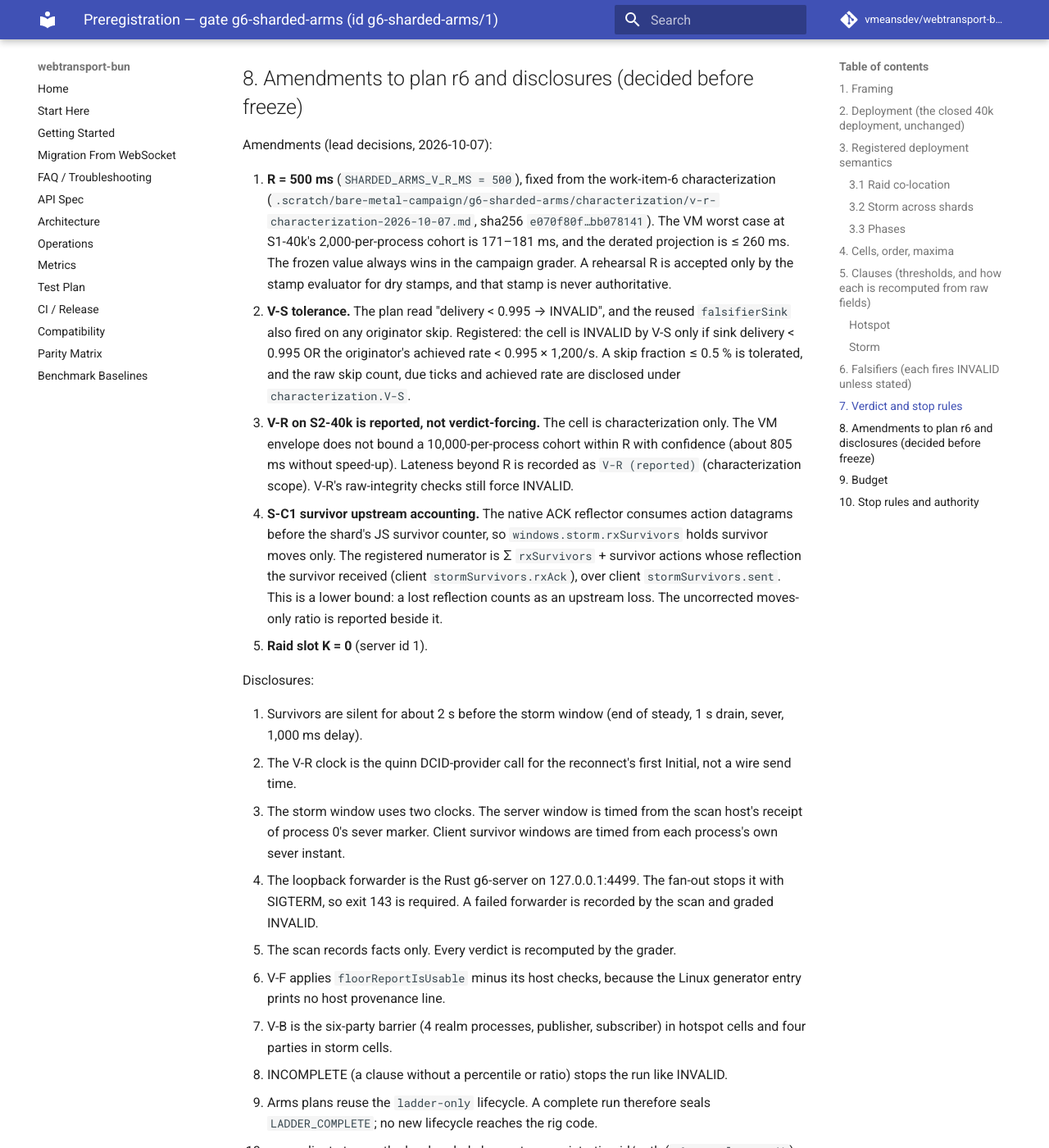
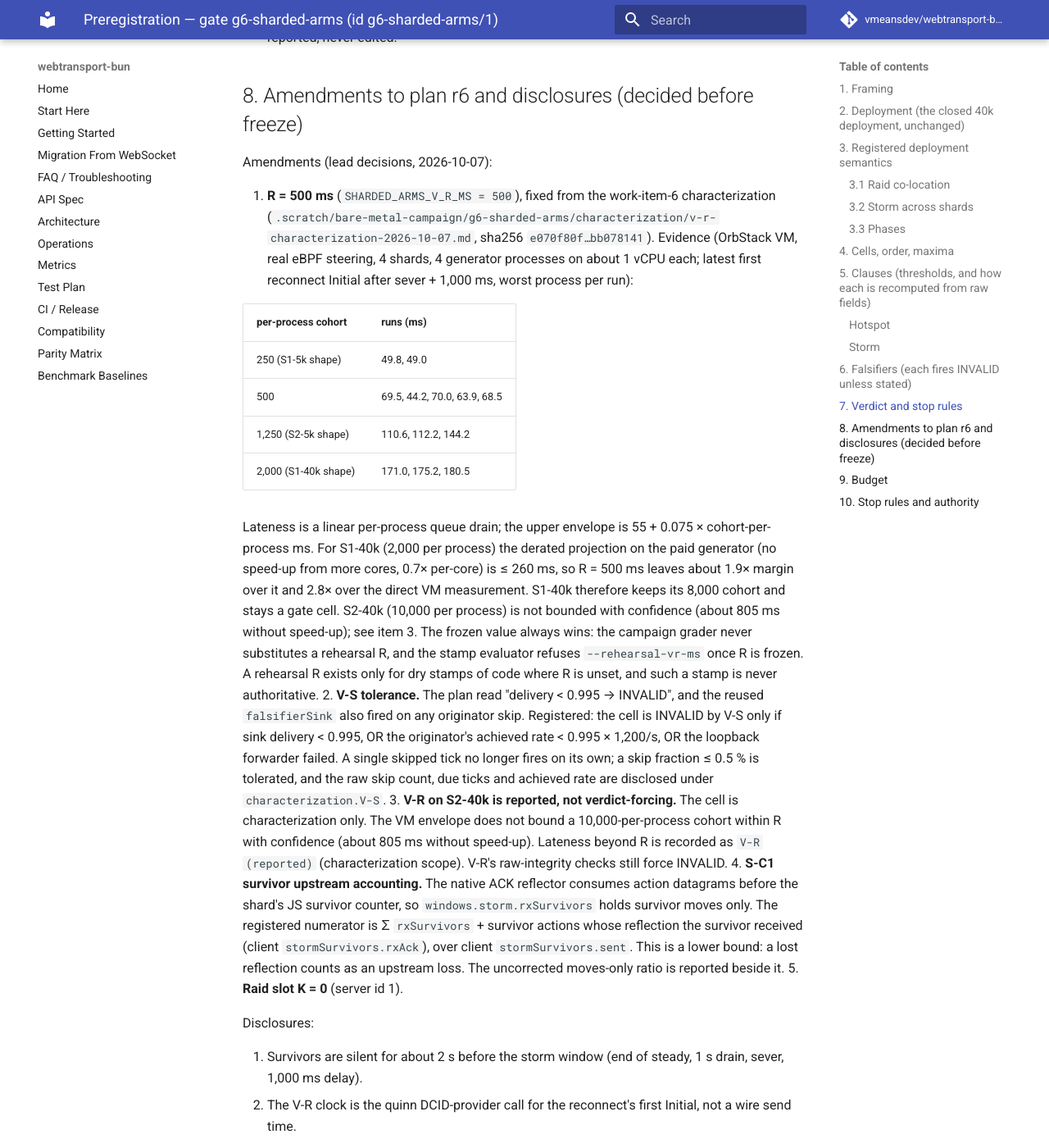
Before and after one commit to vmeansdev/webtransport-bun, an MkDocs documentation site: the page built from docs/research/preregistrations/gate-g6-sharded-arms.md, in a window 1280 px wide and 1400 px high, scrolled down 6916 px. Shown: the whole window at 82% size. Built offline with MkDocs 1.6.1 and Material for MkDocs 9.7.7, drawn with Linux system fonts in a browser that asks for light colours; comment, search, counter and statistics services are not loaded; some of the changed text lies outside the part shown.

Commit message:
Complete the g6-sharded-arms/1 registration before freeze
The registration now matches the code it will be frozen with:

- V-S also fires on a failed loopback forwarder, and a single skipped
  tick never fires on its own.
- A frozen R wins everywhere: the stamp evaluator refuses a rehearsal R
  once SHARDED_ARMS_V_R_MS is set. The R = 500 ms amendment carries the
  characterization evidence (per-process cohort vs measured lateness) and
  why S1-40k stays a gate while S2-40k's V-R is reported only.
- New disclosures: V-F' coverage per clause (and which clauses V-S, H4
  and V-R guard instead), the structurally zero S-C2 limiter deltas, and
  that P2's final ledger is an attribution-only seal used only as the
  spend predecessor.
- The budget section states the remaining headroom in chain and in
  truth, and section 10 names what the semantic freeze binds.

Co-Authored-By: Claude Opus 5.5 <noreply@anthropic.com>
Claude-Session: https://claude.ai/code/session_01K2GtrXJHQmc4MXSpwUgwdk

```diff
--- a/docs/research/preregistrations/gate-g6-sharded-arms.md
+++ b/docs/research/preregistrations/gate-g6-sharded-arms.md
@@ -155,7 +155,7 @@ limits are 2 × the rung. They are reported, not counted as evidence.
 | V-C | rig qualification + PREPARED_HOST on the exact pair | `validateCapacityRawCell` (exact pair, receipts, owners, diagnostic) before arms grading |
 | RAW | per-kind raw-cell expectations | Arms config equals the registration (arm, shards, raid slot, DCID length 20, negctl null, cohort, durations not overridden). Realm census = rung. Roles. Realm source ports are the 128-port pool and raid processes have their own ports. Shard steady wall within ±250 ms. Hotspot: server census at drain player/raid/publisher = rung/40/1, 40 RAID_JOINs, explicit membership. Storm: anchored timeline, cohort shares, no permit pool, window 1,000 ms after sever and 120 s ± 250 ms, one server-clock sever instant on every shard |
 | V-F | every cell, before connect | 10 s floor, exactly 20 driving sessions at the registered per-session rate, against the generator-loopback forwarder (never the shards). `floorReportIsUsable` applies except the host check. INVALID if p99 > **10 ms**, the floor is unusable, or the forwarder rc ≠ 143 |
-| V-S | hotspot cells, before connect | 20 s loopback sink at 1,200/s (1 publisher at 30/s × 40 subscribers). INVALID if delivery (`rxRaid` / (sent × 40)) < **0.995**, or the originator's achieved rate (sent × 40 / 20 s) < **0.995 × 1,200 = 1,194/s**. Raw `scheduleTicksSkipped` is disclosed (§8 item 2) |
+| V-S | hotspot cells, before connect | 20 s loopback sink at 1,200/s (1 publisher at 30/s × 40 subscribers). INVALID if delivery (`rxRaid` / (sent × 40)) < **0.995**, the originator's achieved rate (sent × 40 / 20 s) < **0.995 × 1,200 = 1,194/s**, or the loopback forwarder failed (rc ≠ 143). A skipped tick never fires on its own. Raw `scheduleTicksSkipped` is disclosed (§8 item 2) |
 | V-N | any negative RTT or one-way sample | every histogram, per process, per shard and merged |
 | V-K | recordedTotal − count > 0.1 %; merged ≠ bucket sum | per histogram before merge; merged = bucket-by-bucket sum, per window and per shard |
 | V-D | percentile denominator ≠ delivered − unstamped | per path, including the shard-K subsets |
@@ -197,17 +197,35 @@ Amendments (lead decisions, 2026-10-07):
 1. **R = 500 ms** (`SHARDED_ARMS_V_R_MS = 500`), fixed from the work-item-6
    characterization
    (`.scratch/bare-metal-campaign/g6-sharded-arms/characterization/v-r-characterization-2026-10-07.md`,
-   sha256 `e070f80f…bb078141`). The VM worst case at S1-40k's 2,000-per-process
-   cohort is 171–181 ms, and the derated projection is ≤ 260 ms. The frozen
-   value always wins in the campaign grader. A rehearsal R is accepted only
-   by the stamp evaluator for dry stamps, and that stamp is never
-   authoritative.
+   sha256 `e070f80f…bb078141`). Evidence (OrbStack VM, real eBPF steering,
+   4 shards, 4 generator processes on about 1 vCPU each; latest first
+   reconnect Initial after sever + 1,000 ms, worst process per run):
+
+   | per-process cohort | runs (ms) |
+   |---|---|
+   | 250 (S1-5k shape) | 49.8, 49.0 |
+   | 500 | 69.5, 44.2, 70.0, 63.9, 68.5 |
+   | 1,250 (S2-5k shape) | 110.6, 112.2, 144.2 |
+   | 2,000 (S1-40k shape) | 171.0, 175.2, 180.5 |
+
+   Lateness is a linear per-process queue drain; the upper envelope is
+   55 + 0.075 × cohort-per-process ms. For S1-40k (2,000 per process) the
+   derated projection on the paid generator (no speed-up from more cores,
+   0.7× per-core) is ≤ 260 ms, so R = 500 ms leaves about 1.9× margin over
+   it and 2.8× over the direct VM measurement. S1-40k therefore keeps its
+   8,000 cohort and stays a gate cell. S2-40k (10,000 per process) is not
+   bounded with confidence (about 805 ms without speed-up); see item 3.
+   The frozen value always wins: the campaign grader never substitutes a
+   rehearsal R, and the stamp evaluator refuses `--rehearsal-vr-ms` once R
+   is frozen. A rehearsal R exists only for dry stamps of code where R is
+   unset, and such a stamp is never authoritative.
 2. **V-S tolerance.** The plan read "delivery < 0.995 → INVALID", and the
    reused `falsifierSink` also fired on any originator skip. Registered: the
-   cell is INVALID by V-S only if sink delivery < 0.995 OR the originator's
-   achieved rate < 0.995 × 1,200/s. A skip fraction ≤ 0.5 % is tolerated, and
-   the raw skip count, due ticks and achieved rate are disclosed under
-   `characterization.V-S`.
+   cell is INVALID by V-S only if sink delivery < 0.995, OR the originator's
+   achieved rate < 0.995 × 1,200/s, OR the loopback forwarder failed. A
+   single skipped tick no longer fires on its own; a skip fraction ≤ 0.5 % is
+   tolerated, and the raw skip count, due ticks and achieved rate are
+   disclosed under `characterization.V-S`.
 3. **V-R on S2-40k is reported, not verdict-forcing.** The cell is
    characterization only. The VM envelope does not bound a 10,000-per-process
    cohort within R with confidence (about 805 ms without speed-up). Lateness
@@ -253,6 +271,16 @@ Disclosures:
     The close is abrupt, not a black hole.
 18. Raid co-location makes H1–H3 easier than G6-04's single-instance
     hotspot. Product handshake/accept limiter counters are reported (§5).
+19. V-F′ coverage. H1 and H3 are guarded by the steady-window scheduleLag
+    of the realm processes and the publisher (worst process). S-C1 is
+    guarded by the storm-window survivor scheduleLag. H2 and S-C2 have no
+    V-F′ histogram: H2 is guarded by V-S and H4, and S-C2 (server re-accept
+    completion) by V-R. A named histogram with zero samples (S-C1 in the S2
+    cells, which have no survivors) is recorded as not applicable, never
+    INVALID.
+20. Per-shard harness limits are 2 × the rung, so the S-C2
+    limitExceeded/rateLimited deltas are structurally zero and are reported,
+    not counted as evidence.
 
 ## 9. Budget
 
@@ -265,16 +293,25 @@ Disclosures:
 - Ceiling: **143,544,166 µUSD** (unchanged).
 - The policy chains to the sealed ledger of the last chained run,
   `g6-sndbuf-50k-p2-20261005-02` (`terminal/final-spend-ledger.json`). Its
-  sealed chain total is **117,080,820 µUSD**.
+  sealed chain total is **117,080,820 µUSD**. That ledger is an
+  `attribution-only` seal (P2 ended ATTRIBUTION_COMPLETE); it is used only
+  as the spend predecessor. This run's own lifecycle is `ladder-only` (§8
+  item 14), and nothing from P2's measurements enters this gate.
 - Out-of-chain spend, disclosed and not chained:
   - B-10: 1,394,320 µUSD;
   - B-11: 3,718,188 µUSD;
   - network probes: about 1.13 M µUSD.
 - True spend before this run is therefore about **123.3 M µUSD**. The true
   worst case after this run is about 129.25 M µUSD, which is below the
-  ceiling.
+  ceiling. Remaining against the ceiling: 26,463,346 µUSD in chain and
+  about 20.2 M µUSD in truth, each covering the 5,925,860 µUSD liability.
 
 ## 10. Stop rules and authority
+
+- The semantic freeze binds this document by sha256 together with the
+  grader, the stamp evaluator, the arms harness kinds, the reused clause and
+  floor code, the DCID provider, its BPF reference and the forwarder source
+  (`SHARDED_ARMS_CAMPAIGN_INPUT_PATHS` in `tools/load/g6-c32-freeze.ts`).
 
 - Exactly one pair, with no automatic recreation.
 - Sequential, unconditional Architect → Critic approval of the exact
```
